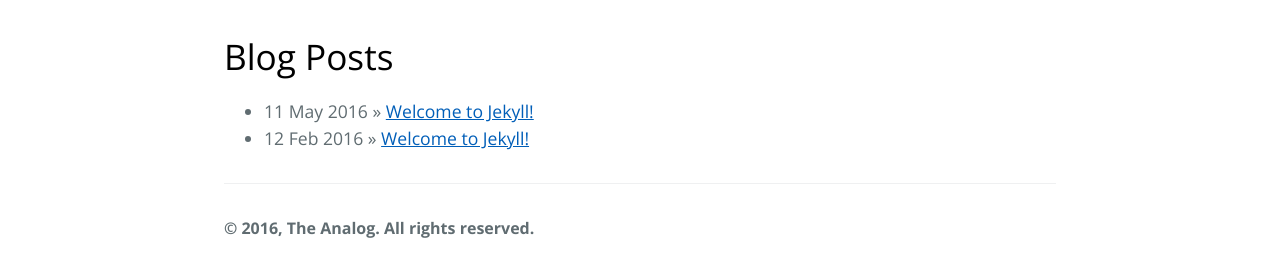
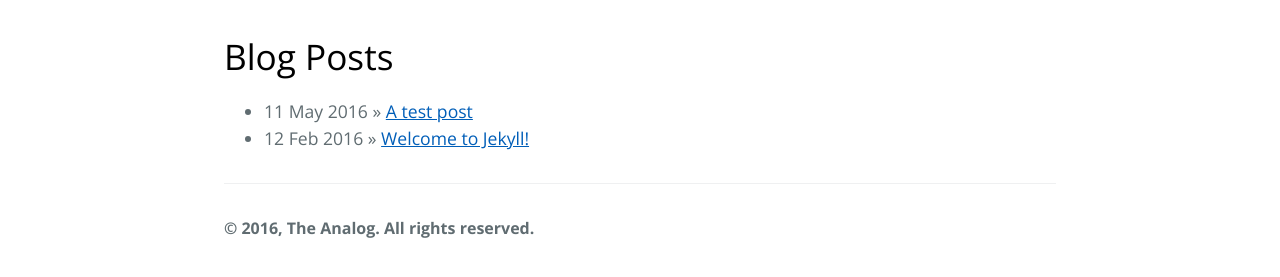
Before and after one commit to maj8614/golana2, a Jekyll site: the page built from index.html, in a window 1280 px wide. Shown: the part 319-596 px from the top of the page. Built offline with Jekyll 4.4.1, drawn with Linux system fonts in a browser that asks for light colours; the list of posts is cut into pages by our own code.

Commit message:
fixing first test post title

```diff
--- a/_posts/2016-05-11-testingthings.markdown
+++ b/_posts/2016-05-11-testingthings.markdown
@@ -1,6 +1,6 @@
 ---
 layout: default
-title:  "Welcome to Jekyll!"
+title:  "A test post"
 date:   2016-05-11 17:50:00
 categories: main
 ---
```
